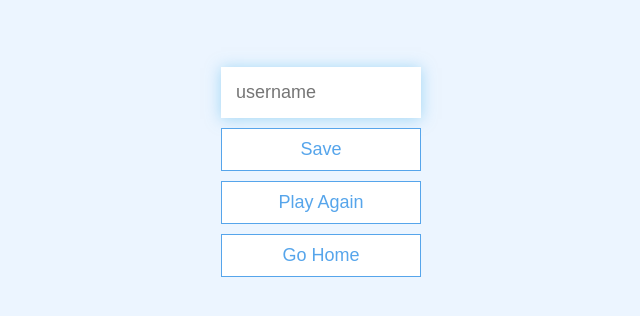
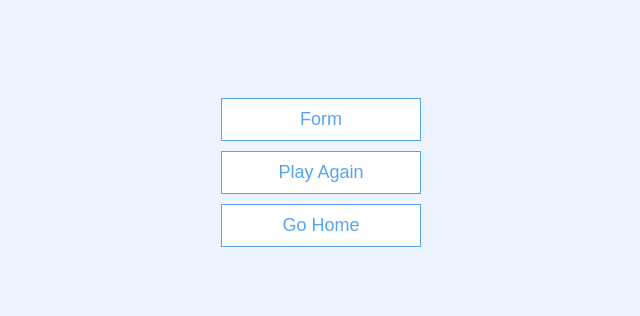
Before and after one commit to Preyash2004/Quiz, a plain HTML site: page end.html in a window 1280 px wide. Shown: the part 248-564 px from the top of the page, without its empty margins (319-959 px from the left). Drawn offline with Linux system fonts and the light colour scheme.

Commit message:
added hubspot form

```diff
--- a/end.html
+++ b/end.html
@@ -1,20 +1,18 @@
 <!DOCTYPE html>
 <html lang="en">
   <head>
-    <meta charset="UTF-8">
-    <meta name="viewport" content="width=device-width, initial-scale=1.0">
+    <meta charset="UTF-8" />
+    <meta name="viewport" content="width=device-width, initial-scale=1.0" />
+    <meta http-equiv="X-UA-Compatible" content="ie=edge" />
     <title>Congrats!</title>
-    <link rel="stylesheet" href="app.css"/>
+    <link rel="stylesheet" href="app.css" />
   </head>
   <body>
     <div class="container">
-        <div id = "end" class="flex-center flex-column">
-            <h1 id="finalScore">0</h1>
-            <form>
-                <input type="text" name="username" id="username" placeholder="username"/>
-                <button type="submit" class="btn" id="saveScoreBtn" onclick="saveHighScore(event)" disabled>Save</button>
-            </form>
-            <a class="btn" href="game.html">Play Again</a>
+      <div id="end" class="flex-center flex-column">
+        <h1 id="finalScore"></h1>
+        <a class="btn" href="/form.html">Form</a>
+        <a class="btn" href="/game.html">Play Again</a>
         <a class="btn" href="/">Go Home</a>
       </div>
     </div>
--- a/end.js
+++ b/end.js
@@ -5,6 +5,7 @@ const mostRecentScore = localStorage.getItem('mostRecentScore');
 
 const highScores = JSON.parse(localStorage.getItem('highScores')) || [];
 
+const MAX_HIGH_SCORES = 5;
 
 finalScore.innerText = mostRecentScore;
 
@@ -20,9 +21,9 @@ saveHighScore = (e) => {
         name: username.value,
     };
     highScores.push(score);
-    highScores.sort((a,b) => b.score - a.score);
+    highScores.sort((a, b) => b.score - a.score);
     highScores.splice(5);
 
-    localStorage.setItem('highScores',JSON.stringify(highScores));
+    localStorage.setItem('highScores', JSON.stringify(highScores));
     window.location.assign('/');
 };
```
Lines whose indentation alone changed are shown as unchanged.
